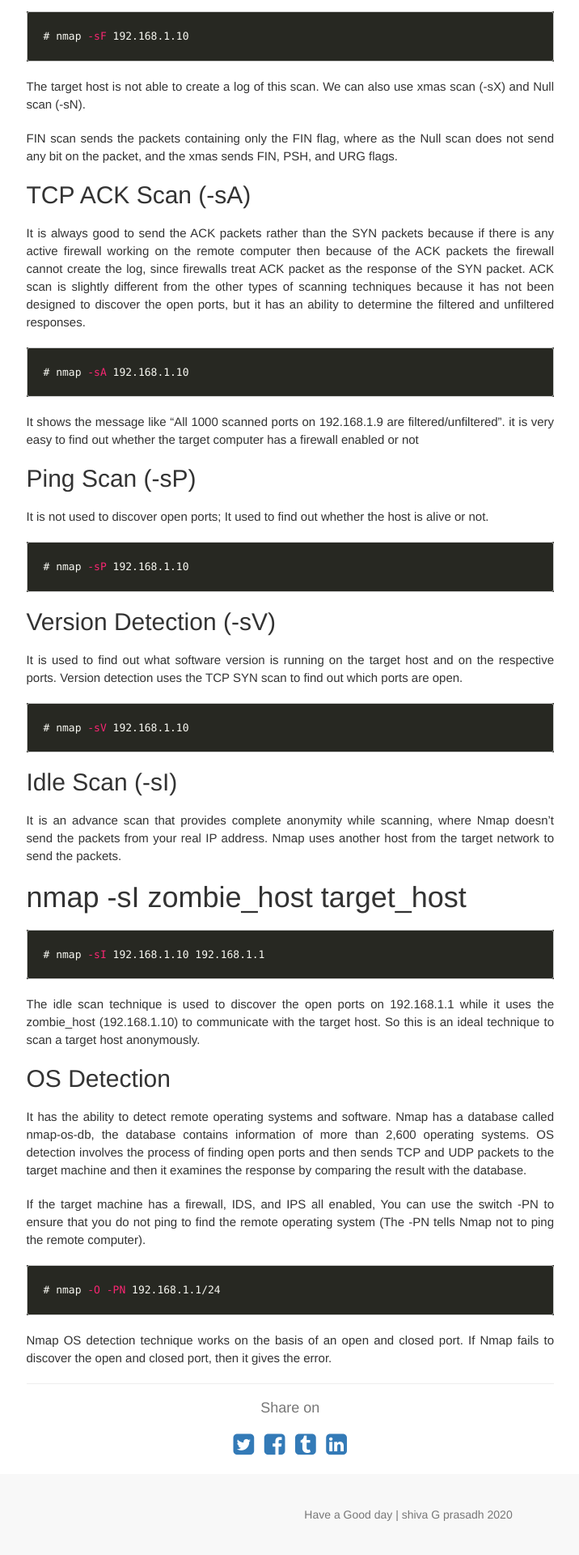
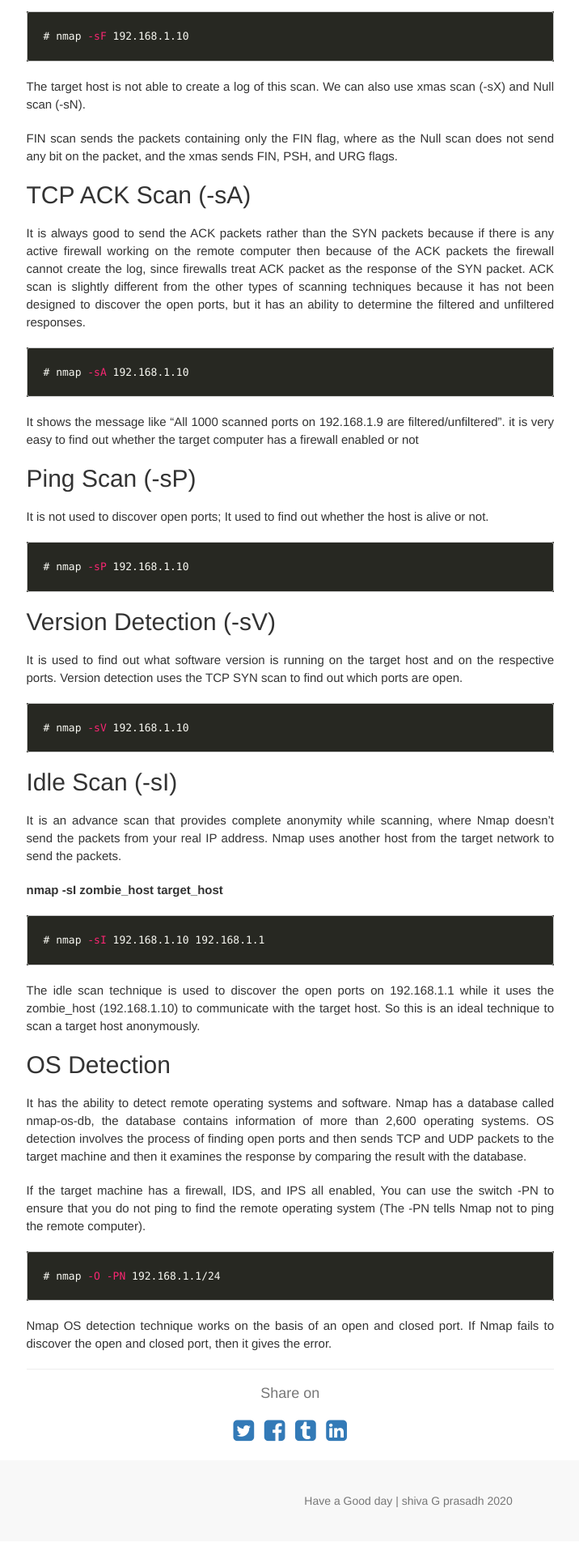
Before and after one commit to shivaGprasadh/shivaGprasadh.github.io, a Jekyll site: the page built from _posts/2020-02-25-Nmap basics.md, in a window 1280 px wide. Shown: the part 2754-4674 px from the top of the page at 81% size, without its empty margins (135-851 px from the left). Built offline with Jekyll 4.4.1, drawn with Linux system fonts in a browser that asks for light colours; nearby versions of some CDN libraries; our own code applies the rules of GitHub Pages for plain Markdown files; comment, search, counter and statistics services are not loaded.

````diff
--- a/_posts/2020-02-25-Nmap basics.md
+++ b/_posts/2020-02-25-Nmap basics.md
@@ -155,7 +155,7 @@ It is used to find out what software version is running on the target host and o
 
 It is an advance scan that provides complete anonymity while scanning, where Nmap doesn’t send the packets from your real IP address. Nmap uses another host from the target network to send the packets.
 
-# nmap -sI zombie_host target_host
+**nmap -sI zombie_host target_host**
 
 ```console
 # nmap -sI 192.168.1.10 192.168.1.1
````
